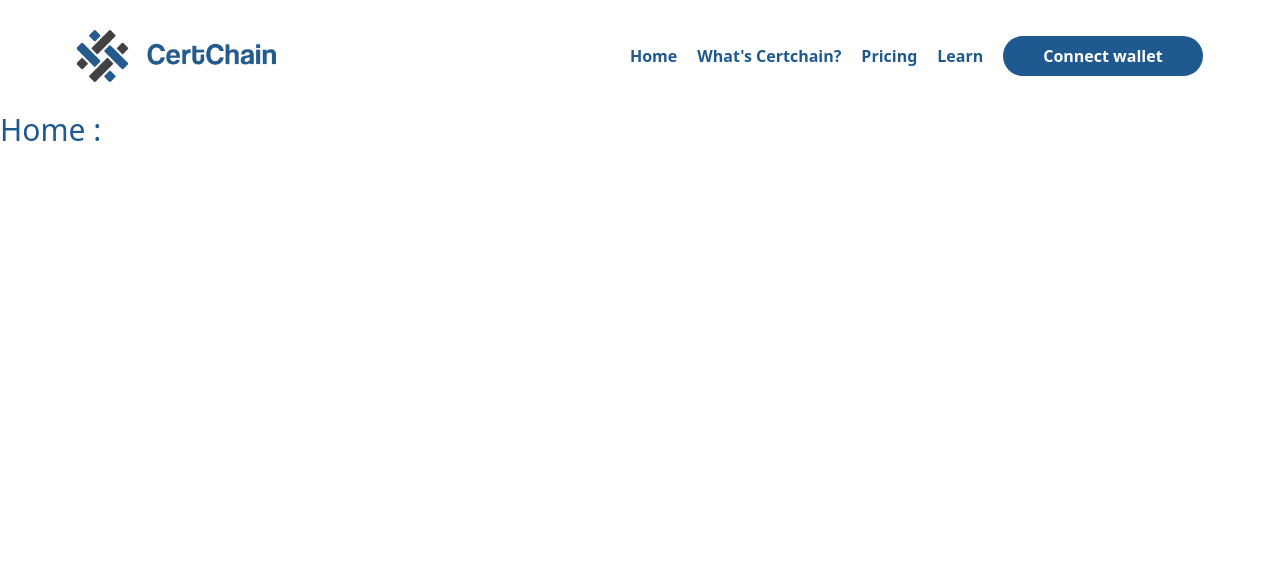
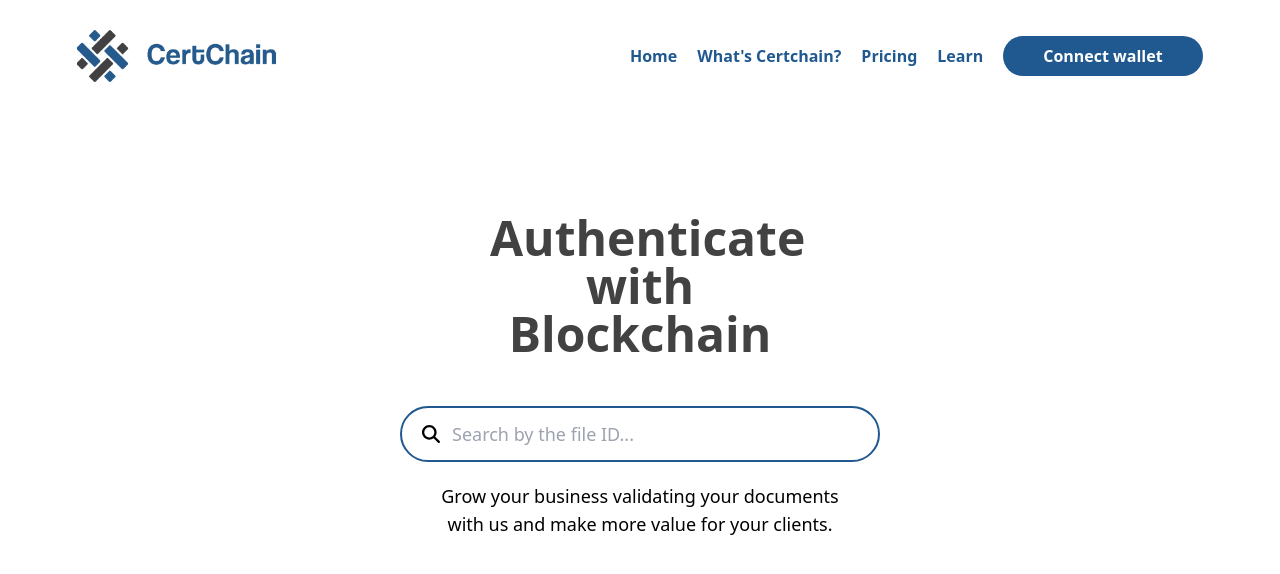
Before and after one commit to srteerra/certchain, a React (Vite) app: page / in a window 1280 px wide. Shown: the top 574 px of the page. Built offline with nearby package versions, Linux system fonts and the light colour scheme.

Commit message:
CER-48 feat: Add input component :sparkles:
- Set up Font Awesome library

- Configure some font size

Initial structure of Home view

```diff
--- a/package.json
+++ b/package.json
@@ -12,6 +12,10 @@
   "dependencies": {
     "@babel/preset-env": "^7.20.2",
     "@babel/preset-react": "^7.18.6",
+    "@fortawesome/fontawesome-svg-core": "^6.3.0",
+    "@fortawesome/free-regular-svg-icons": "^6.3.0",
+    "@fortawesome/free-solid-svg-icons": "^6.3.0",
+    "@fortawesome/react-fontawesome": "^0.2.0",
     "@testing-library/react": "^13.4.0",
     "@types/jest": "^29.4.0",
     "babel-jest": "^29.4.2",
--- /dev/null
+++ b/src/components/Input.jsx
@@ -0,0 +1,18 @@
+import { FontAwesomeIcon } from '@fortawesome/react-fontawesome';
+
+function InputText({placeholder}){
+    return(
+        <input type="text" placeholder={placeholder} className="py-3 px-5 border-2 w-full border-primary rounded-full" />
+    );
+}
+
+function InputSearch({placeholder}){
+    return(
+        <div className="py-3 px-5 border-2 border-primary rounded-full text-lg flex items-center gap-3 overflow-hidden ">
+            <button><FontAwesomeIcon icon="fa-solid fa-magnifying-glass" /></button>
+            <input type="text" placeholder={placeholder} className="focus:outline-none" />
+        </div>
+    );
+}
+
+export {InputText, InputSearch};
--- a/src/containers/Layout.jsx
+++ b/src/containers/Layout.jsx
@@ -2,7 +2,7 @@ import { HeaderGuess, HeaderLogged } from "../components/Header";
 
 const Layout = ({ children }) => {
     return (
-        <div>
+        <div className="h-screen">
             <HeaderGuess />
             { children }
         </div>
--- a/src/main.jsx
+++ b/src/main.jsx
@@ -2,6 +2,13 @@ import React from 'react';
 import ReactDOM from 'react-dom/client';
 import App from './routes/App.jsx';
 import './index.css';
+
+import { library } from '@fortawesome/fontawesome-svg-core';
+import { fas } from '@fortawesome/free-solid-svg-icons';
+import { far } from '@fortawesome/free-regular-svg-icons';
+
+
+library.add(fas, far)
 
 ReactDOM.createRoot(document.getElementById('root')).render(
   <React.StrictMode>
--- a/src/pages/Home.jsx
+++ b/src/pages/Home.jsx
@@ -1,7 +1,19 @@
+//input
+import { InputText, InputSearch } from "../components/Input.jsx";
+
+import { FontAwesomeIcon } from '@fortawesome/react-fontawesome';
+
 const Home = () => {
     return (
-        <div>
-            <h1 className="text-3xl text-primary">Home :</h1>
+        <div className="h-3/5 flex justify-center items-center">
+            <div className="p-5 w-1/2 text-center">
+                <p className="text-5xl font-bold my-12 text-black w-1/2 mx-auto">Authenticate with Blockchain</p>
+                <div className="my-5 w-4/5 mx-auto">
+                    <InputSearch placeholder="Search by the file ID..." />
+                </div>
+
+                <p className="text-lg w-2/3 mx-auto">Grow your business validating your documents with us and make more value for your clients.</p>
+            </div>
         </div>
     );
 }
--- a/tailwind.config.cjs
+++ b/tailwind.config.cjs
@@ -1,4 +1,6 @@
 /** @type {import('tailwindcss').Config} */
+const plugin = require("tailwindcss/plugin");
+
 module.exports = {
   content: ["./index.html", "./src/**/*.{js,ts,jsx,tsx}"],
   theme: {
@@ -12,5 +14,13 @@ module.exports = {
       },
     },
   },
-  plugins: [],
+  plugins: [
+    plugin(function ({ addBase, theme }) {
+      addBase({
+        h1: { fontSize: theme("fontSize.3xl") },
+        h2: { fontSize: theme("fontSize.2xl") },
+        h3: { fontSize: theme("fontSize.lg") },
+      });
+    }),
+  ],
 };
```
Also changed, not shown: 1 other file (tests, documents, lock files or other folders).
